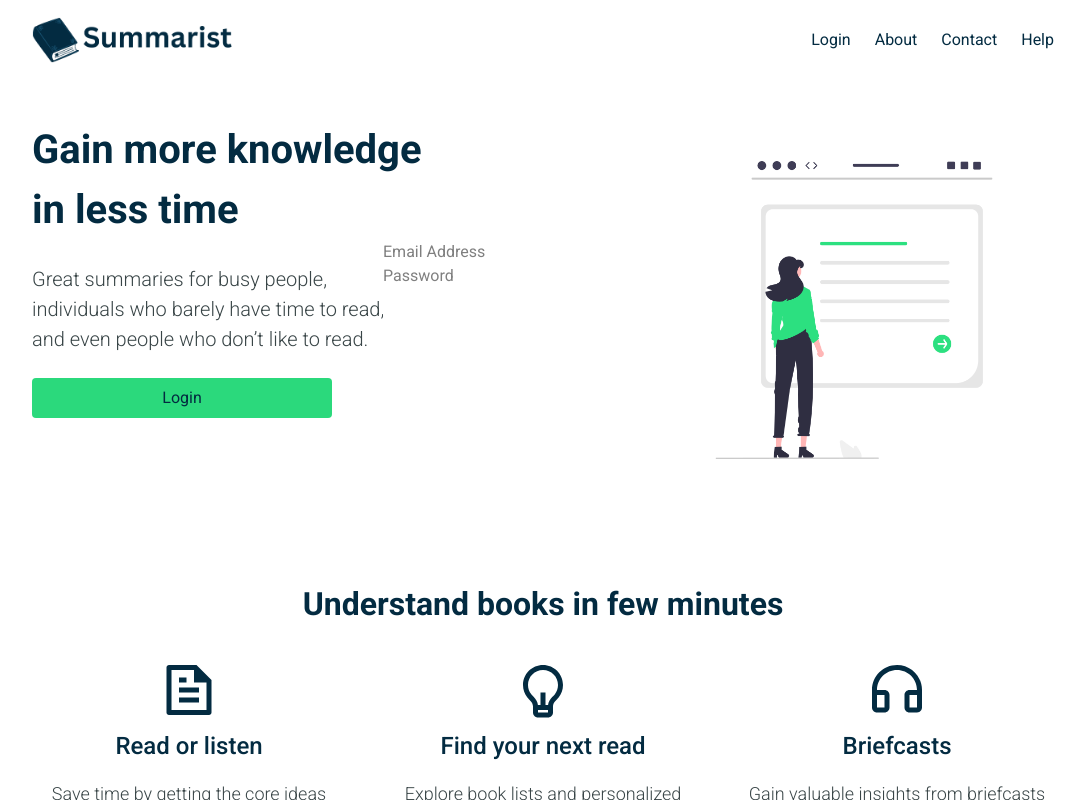
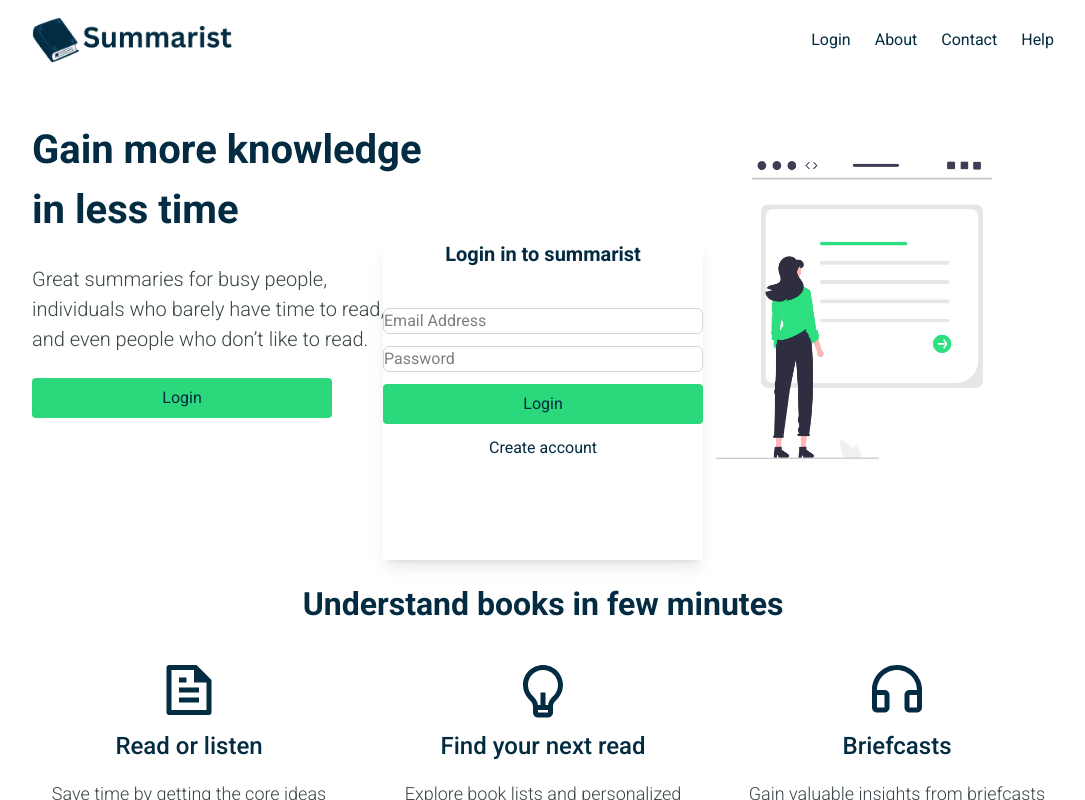
Before and after one commit to Gabe1319/advanced-virtual-intership, a Next.js app: page / in a window 1280 px wide. Both pictures are taken after a click on the item "Login". Shown: the top 800 px of the page, without its empty margins (97-1182 px from the left). Built offline with nearby package versions, Linux system fonts and the light colour scheme; no server answers.

Commit message:
login as guest button?

```diff
--- a/app/components/login.tsx
+++ b/app/components/login.tsx
@@ -1,53 +1,89 @@
 "use client";
+
+import { auth } from "@/firebase";
 import {
   createUserWithEmailAndPassword,
-  getAuth,
   signInWithEmailAndPassword,
-  signOut,
 } from "firebase/auth";
 import { useState } from "react";
+import { IoPerson } from "react-icons/io5";
 
-function Login({ setUser }: any) {
+function Login({ setUser = () => {} }: { setUser?: (user: any) => void }) {
   const [data, setData] = useState({ email: "", password: "" });
 
+  const handleChange = (e: React.ChangeEvent<HTMLInputElement>) => {
+    const { name, value } = e.target;
+    setData((prev) => ({ ...prev, [name]: value }));
+  };
+
   function register() {
-    const auth = getAuth();
     createUserWithEmailAndPassword(auth, data.email, data.password)
       .then((userCredential) => {
-        // Signed up
         const user = userCredential.user;
-        // ...
+        setUser?.(user);
       })
       .catch((error) => {
-        const errorCode = error.code;
-        const errorMessage = error.message;
-        // ..
+        console.error(error);
       });
+  }
 
   function login() {
     signInWithEmailAndPassword(auth, data.email, data.password)
       .then((userCredential) => {
         const user = userCredential.user;
-          setUser(user);
+        setUser?.(user);
       })
       .catch((error) => {
         console.error(error);
       });
   }
-  }
 
   return (
-    <div className="fixed top-1/2 left-1/2 -translate-x-1/2 -translate-y-1/2 w-[320px] h-80 bg-white">
-      <div className="text-center font-bold text-xl  mb-6 text-brand-500">Login in to summarist</div>
-      <button className="">Login as Guest</button>
+    <div className="fixed left-1/2 top-1/2 flex h-80 w-[320px] -translate-x-1/2 -translate-y-1/2 flex-col items-center bg-white p-6 text-black shadow-lg">
+      <div className="mb-6 text-center text-xl font-bold text-brand-500">
+        Login in to summarist
+      </div>
+      <button className="relative flex bg-brand-500 text-white text-base justify-center items-center w-full h-10 rounded-sm" type="button">
+        <span aria-hidden="true" className="w-6 h-6"><IoPerson /></span>
+        Login as Guest
+      </button>
       <form
-        action=""
-        className="fixed top-1/2 left-1/2 -translate-x-1/2 -translate-y-1/2 w-[320px] h-80 bg-white"
+        className="flex w-full flex-col gap-3"
+        onSubmit={(e) => {
+          e.preventDefault();
+          login();
+        }}
       >
-        <label>
-          <input type="text" placeholder="Email Address" />
-          <input type="text" placeholder="Password" />
-        </label>
+        <input
+          type="email"
+          name="email"
+          value={data.email}
+          onChange={handleChange}
+          placeholder="Email Address"
+          className="w-full rounded-md border border-gray-300 px-3 py-2 outline-none focus:border-brand-500"
+        />
+        <input
+          type="password"
+          name="password"
+          value={data.password}
+          onChange={handleChange}
+          placeholder="Password"
+          className="w-full rounded-md border border-gray-300 px-3 py-2 outline-none focus:border-brand-500"
+        />
+        <button
+          type="submit"
+          className="btn"
+          onClick={login}
+        >
+          Login
+        </button>
+        <button
+          type="button"
+          className="rounded-md border border-brand-500 px-4 py-2 text-brand-500 transition hover:bg-brand-500 hover:text-white"
+          onClick={register}
+        >
+          Create account
+        </button>
       </form>
     </div>
   );
--- a/app/globals.css
+++ b/app/globals.css
@@ -2,7 +2,9 @@
 @import "tailwindcss";
 
 @theme {
-  --color-brand-500: #032b41
+  --color-brand-500: #032b41;
+  --color-brand-600: #021f2d;
+  --color-brand-700: #2bd97c
 }
 
 
--- a/app/page.tsx
+++ b/app/page.tsx
@@ -16,10 +16,11 @@
 
 export default function Home() {
   const [showForm, setShowForm] = useState(false);
+  const [user, setUser] = useState<any>(null);
   return (
     <>
       <nav className="nav">
-        {showForm && <Login />}
+        {showForm && <Login setUser={setUser} />}
         <div className="nav__wrapper">
           <figure className="nav__img--mask">
             <img className="nav__img" src="/assets/logo.png" alt="logo" />
```
Lines whose indentation alone changed are shown as unchanged.
